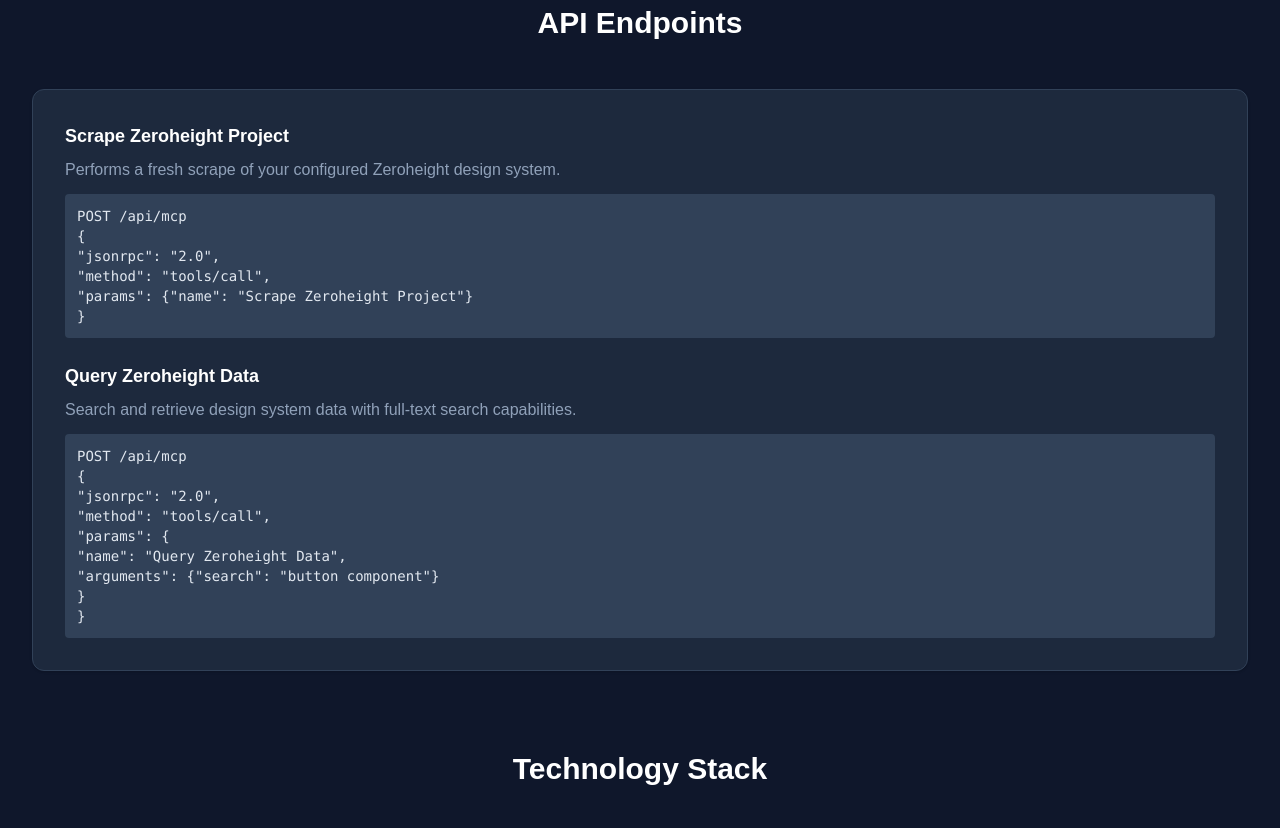
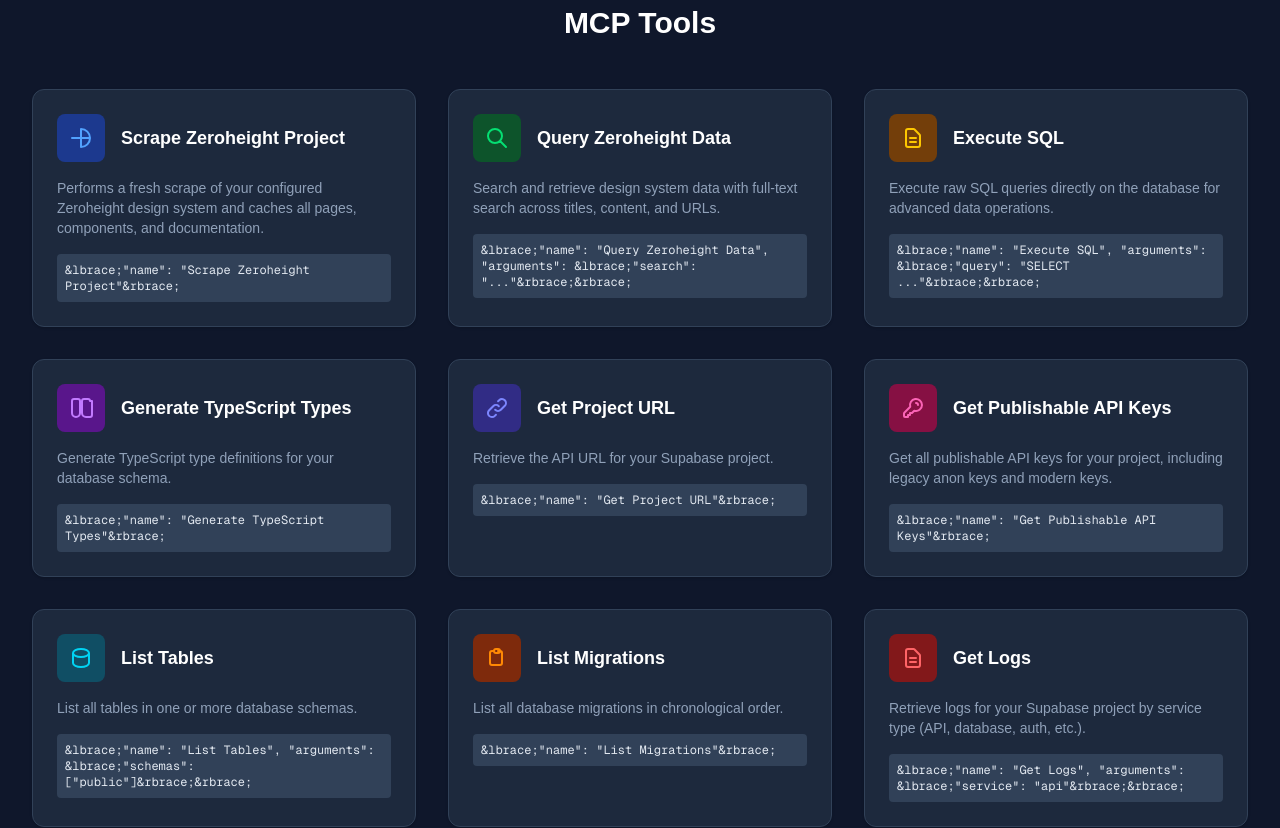
Before and after one commit to drexxdk/zeroheight-mcp, a Next.js app: page / in a window 1280 px wide. Shown: the part 1460-2288 px from the top of the page. Built offline with nearby package versions, Linux system fonts and the light colour scheme.

Commit message:
better api examples

```diff
--- a/app/page.tsx
+++ b/app/page.tsx
@@ -178,46 +178,187 @@
         {/* API Section */}
         <section id="api" className="mb-20">
           <h2 className="text-3xl font-bold text-center text-white mb-12">
-            API Endpoints
+            MCP Tools
           </h2>
-          <div className="bg-slate-800 rounded-xl shadow-sm border border-slate-700 p-8">
-            <div className="space-y-6">
-              <div>
-                <h3 className="text-lg font-semibold text-white mb-2">
+          <div className="grid md:grid-cols-2 lg:grid-cols-3 gap-8">
+            {/* Scrape Zeroheight Project */}
+            <div className="bg-slate-800 rounded-xl shadow-sm border border-slate-700 p-6">
+              <div className="flex items-center mb-4">
+                <div className="w-12 h-12 bg-blue-900 rounded-lg flex items-center justify-center mr-4">
+                  <svg className="w-6 h-6 text-blue-400" fill="none" stroke="currentColor" viewBox="0 0 24 24">
+                    <path strokeLinecap="round" strokeLinejoin="round" strokeWidth={2} d="M21 12a9 9 0 01-9 9m9-9a9 9 0 00-9-9m9 9H3m9 9v-9m0-9v9" />
+                  </svg>
+                </div>
+                <h3 className="text-lg font-semibold text-white">
                   Scrape Zeroheight Project
                 </h3>
-                <p className="text-slate-400 mb-3">
-                  Performs a fresh scrape of your configured Zeroheight design system.
-                </p>
-                <code className="block bg-slate-700 p-3 rounded text-sm text-slate-200">
-                  POST /api/mcp<br/>
-                  {"{"}<br/>
-                  {"  "}&quot;jsonrpc&quot;: &quot;2.0&quot;,<br/>
-                  {"  "}&quot;method&quot;: &quot;tools/call&quot;,<br/>
-                  {"  "}&quot;params&quot;: {"{"}&quot;name&quot;: &quot;Scrape Zeroheight Project&quot;{"}"}<br/>
-                  {"}"}
-                </code>
               </div>
+              <p className="text-slate-400 mb-4 text-sm">
+                Performs a fresh scrape of your configured Zeroheight design system and caches all pages, components, and documentation.
+              </p>
+              <code className="block bg-slate-700 p-2 rounded text-xs text-slate-200 font-mono">
+                &lbrace;&quot;name&quot;: &quot;Scrape Zeroheight Project&quot;&rbrace;
+              </code>
+            </div>
 
-              <div>
-                <h3 className="text-lg font-semibold text-white mb-2">
+            {/* Query Zeroheight Data */}
+            <div className="bg-slate-800 rounded-xl shadow-sm border border-slate-700 p-6">
+              <div className="flex items-center mb-4">
+                <div className="w-12 h-12 bg-green-900 rounded-lg flex items-center justify-center mr-4">
+                  <svg className="w-6 h-6 text-green-400" fill="none" stroke="currentColor" viewBox="0 0 24 24">
+                    <path strokeLinecap="round" strokeLinejoin="round" strokeWidth={2} d="M21 21l-6-6m2-5a7 7 0 11-14 0 7 7 0 0114 0z" />
+                  </svg>
+                </div>
+                <h3 className="text-lg font-semibold text-white">
                   Query Zeroheight Data
                 </h3>
-                <p className="text-slate-400 mb-3">
-                  Search and retrieve design system data with full-text search capabilities.
-                </p>
-                <code className="block bg-slate-700 p-3 rounded text-sm text-slate-200">
-                  POST /api/mcp<br/>
-                  {"{"}<br/>
-                  {"  "}&quot;jsonrpc&quot;: &quot;2.0&quot;,<br/>
-                  {"  "}&quot;method&quot;: &quot;tools/call&quot;,<br/>
-                  {"  "}&quot;params&quot;: {"{"}<br/>
-                  {"    "}&quot;name&quot;: &quot;Query Zeroheight Data&quot;,<br/>
-                  {"    "}&quot;arguments&quot;: {"{"}&quot;search&quot;: &quot;button component&quot;{"}"}<br/>
-                  {"  "}{"}"}<br/>
-                  {"}"}
-                </code>
               </div>
+              <p className="text-slate-400 mb-4 text-sm">
+                Search and retrieve design system data with full-text search across titles, content, and URLs.
+              </p>
+              <code className="block bg-slate-700 p-2 rounded text-xs text-slate-200 font-mono">
+                &lbrace;&quot;name&quot;: &quot;Query Zeroheight Data&quot;, &quot;arguments&quot;: &lbrace;&quot;search&quot;: &quot;...&quot;&rbrace;&rbrace;
+              </code>
+            </div>
+
+            {/* Execute SQL */}
+            <div className="bg-slate-800 rounded-xl shadow-sm border border-slate-700 p-6">
+              <div className="flex items-center mb-4">
+                <div className="w-12 h-12 bg-yellow-900 rounded-lg flex items-center justify-center mr-4">
+                  <svg className="w-6 h-6 text-yellow-400" fill="none" stroke="currentColor" viewBox="0 0 24 24">
+                    <path strokeLinecap="round" strokeLinejoin="round" strokeWidth={2} d="M9 12h6m-6 4h6m2 5H7a2 2 0 01-2-2V5a2 2 0 012-2h5.586a1 1 0 01.707.293l5.414 5.414a1 1 0 01.293.707V19a2 2 0 01-2 2z" />
+                  </svg>
+                </div>
+                <h3 className="text-lg font-semibold text-white">
+                  Execute SQL
+                </h3>
+              </div>
+              <p className="text-slate-400 mb-4 text-sm">
+                Execute raw SQL queries directly on the database for advanced data operations.
+              </p>
+              <code className="block bg-slate-700 p-2 rounded text-xs text-slate-200 font-mono">
+                &lbrace;&quot;name&quot;: &quot;Execute SQL&quot;, &quot;arguments&quot;: &lbrace;&quot;query&quot;: &quot;SELECT ...&quot;&rbrace;&rbrace;
+              </code>
+            </div>
+
+            {/* Generate TypeScript Types */}
+            <div className="bg-slate-800 rounded-xl shadow-sm border border-slate-700 p-6">
+              <div className="flex items-center mb-4">
+                <div className="w-12 h-12 bg-purple-900 rounded-lg flex items-center justify-center mr-4">
+                  <svg className="w-6 h-6 text-purple-400" fill="none" stroke="currentColor" viewBox="0 0 24 24">
+                    <path strokeLinecap="round" strokeLinejoin="round" strokeWidth={2} d="M7 21a4 4 0 01-4-4V5a2 2 0 012-2h4a2 2 0 012 2v12a4 4 0 01-4 4zM21 5a2 2 0 00-2-2h-4a2 2 0 00-2 2v12a4 4 0 004 4h4a2 2 0 002-2V5z" />
+                  </svg>
+                </div>
+                <h3 className="text-lg font-semibold text-white">
+                  Generate TypeScript Types
+                </h3>
+              </div>
+              <p className="text-slate-400 mb-4 text-sm">
+                Generate TypeScript type definitions for your database schema.
+              </p>
+              <code className="block bg-slate-700 p-2 rounded text-xs text-slate-200 font-mono">
+                &lbrace;&quot;name&quot;: &quot;Generate TypeScript Types&quot;&rbrace;
+              </code>
+            </div>
+
+            {/* Get Project URL */}
+            <div className="bg-slate-800 rounded-xl shadow-sm border border-slate-700 p-6">
+              <div className="flex items-center mb-4">
+                <div className="w-12 h-12 bg-indigo-900 rounded-lg flex items-center justify-center mr-4">
+                  <svg className="w-6 h-6 text-indigo-400" fill="none" stroke="currentColor" viewBox="0 0 24 24">
+                    <path strokeLinecap="round" strokeLinejoin="round" strokeWidth={2} d="M13.828 10.172a4 4 0 00-5.656 0l-4 4a4 4 0 105.656 5.656l1.102-1.101m-.758-4.899a4 4 0 005.656 0l4-4a4 4 0 00-5.656-5.656l-1.1 1.1" />
+                  </svg>
+                </div>
+                <h3 className="text-lg font-semibold text-white">
+                  Get Project URL
+                </h3>
+              </div>
+              <p className="text-slate-400 mb-4 text-sm">
+                Retrieve the API URL for your Supabase project.
+              </p>
+              <code className="block bg-slate-700 p-2 rounded text-xs text-slate-200 font-mono">
+                &lbrace;&quot;name&quot;: &quot;Get Project URL&quot;&rbrace;
+              </code>
+            </div>
+
+            {/* Get Publishable API Keys */}
+            <div className="bg-slate-800 rounded-xl shadow-sm border border-slate-700 p-6">
+              <div className="flex items-center mb-4">
+                <div className="w-12 h-12 bg-pink-900 rounded-lg flex items-center justify-center mr-4">
+                  <svg className="w-6 h-6 text-pink-400" fill="none" stroke="currentColor" viewBox="0 0 24 24">
+                    <path strokeLinecap="round" strokeLinejoin="round" strokeWidth={2} d="M15 7a2 2 0 012 2m4 0a6 6 0 01-7.743 5.743L11 17H9v2H7v2H4a1 1 0 01-1-1v-2.586a1 1 0 01.293-.707l5.964-5.964A6 6 0 1121 9z" />
+                  </svg>
+                </div>
+                <h3 className="text-lg font-semibold text-white">
+                  Get Publishable API Keys
+                </h3>
+              </div>
+              <p className="text-slate-400 mb-4 text-sm">
+                Get all publishable API keys for your project, including legacy anon keys and modern keys.
+              </p>
+              <code className="block bg-slate-700 p-2 rounded text-xs text-slate-200 font-mono">
+                &lbrace;&quot;name&quot;: &quot;Get Publishable API Keys&quot;&rbrace;
+              </code>
+            </div>
+
+            {/* List Tables */}
+            <div className="bg-slate-800 rounded-xl shadow-sm border border-slate-700 p-6">
+              <div className="flex items-center mb-4">
+                <div className="w-12 h-12 bg-cyan-900 rounded-lg flex items-center justify-center mr-4">
+                  <svg className="w-6 h-6 text-cyan-400" fill="none" stroke="currentColor" viewBox="0 0 24 24">
+                    <path strokeLinecap="round" strokeLinejoin="round" strokeWidth={2} d="M4 7v10c0 2.21 3.582 4 8 4s8-1.79 8-4V7M4 7c0 2.21 3.582 4 8 4s8-1.79 8-4M4 7c0-2.21 3.582-4 8-4s8 1.79 8 4" />
+                  </svg>
+                </div>
+                <h3 className="text-lg font-semibold text-white">
+                  List Tables
+                </h3>
+              </div>
+              <p className="text-slate-400 mb-4 text-sm">
+                List all tables in one or more database schemas.
+              </p>
+              <code className="block bg-slate-700 p-2 rounded text-xs text-slate-200 font-mono">
+                &lbrace;&quot;name&quot;: &quot;List Tables&quot;, &quot;arguments&quot;: &lbrace;&quot;schemas&quot;: [&quot;public&quot;]&rbrace;&rbrace;
+              </code>
+            </div>
+
+            {/* List Migrations */}
+            <div className="bg-slate-800 rounded-xl shadow-sm border border-slate-700 p-6">
+              <div className="flex items-center mb-4">
+                <div className="w-12 h-12 bg-orange-900 rounded-lg flex items-center justify-center mr-4">
+                  <svg className="w-6 h-6 text-orange-400" fill="none" stroke="currentColor" viewBox="0 0 24 24">
+                    <path strokeLinecap="round" strokeLinejoin="round" strokeWidth={2} d="M9 5H7a2 2 0 00-2 2v10a2 2 0 002 2h8a2 2 0 002-2V7a2 2 0 00-2-2h-2M9 5a2 2 0 002 2h2a2 2 0 002-2M9 5a2 2 0 012-2h2a2 2 0 012 2" />
+                  </svg>
+                </div>
+                <h3 className="text-lg font-semibold text-white">
+                  List Migrations
+                </h3>
+              </div>
+              <p className="text-slate-400 mb-4 text-sm">
+                List all database migrations in chronological order.
+              </p>
+              <code className="block bg-slate-700 p-2 rounded text-xs text-slate-200 font-mono">
+                &lbrace;&quot;name&quot;: &quot;List Migrations&quot;&rbrace;
+              </code>
+            </div>
+
+            {/* Get Logs */}
+            <div className="bg-slate-800 rounded-xl shadow-sm border border-slate-700 p-6">
+              <div className="flex items-center mb-4">
+                <div className="w-12 h-12 bg-red-900 rounded-lg flex items-center justify-center mr-4">
+                  <svg className="w-6 h-6 text-red-400" fill="none" stroke="currentColor" viewBox="0 0 24 24">
+                    <path strokeLinecap="round" strokeLinejoin="round" strokeWidth={2} d="M9 12h6m-6 4h6m2 5H7a2 2 0 01-2-2V5a2 2 0 012-2h5.586a1 1 0 01.707.293l5.414 5.414a1 1 0 01.293.707V19a2 2 0 01-2 2z" />
+                  </svg>
+                </div>
+                <h3 className="text-lg font-semibold text-white">
+                  Get Logs
+                </h3>
+              </div>
+              <p className="text-slate-400 mb-4 text-sm">
+                Retrieve logs for your Supabase project by service type (API, database, auth, etc.).
+              </p>
+              <code className="block bg-slate-700 p-2 rounded text-xs text-slate-200 font-mono">
+                &lbrace;&quot;name&quot;: &quot;Get Logs&quot;, &quot;arguments&quot;: &lbrace;&quot;service&quot;: &quot;api&quot;&rbrace;&rbrace;
+              </code>
             </div>
           </div>
         </section>
```
